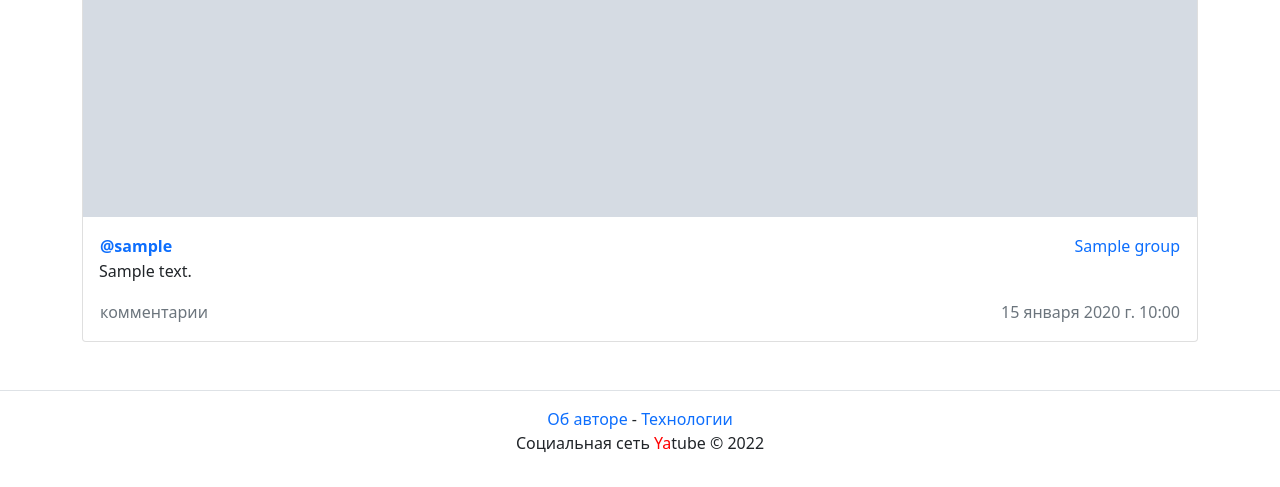
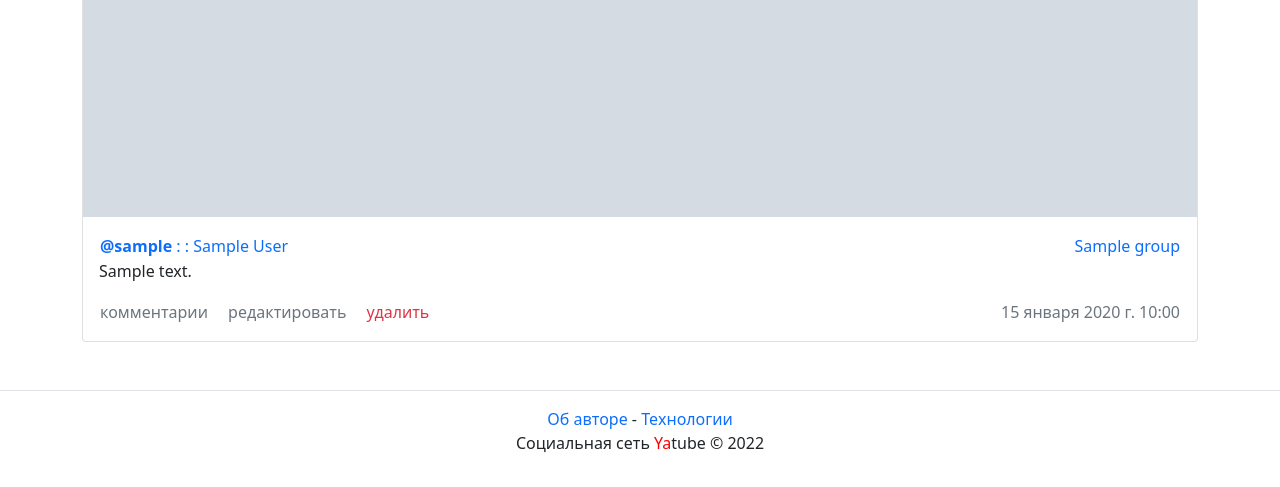
Before and after one commit to lozhkinea/yatube_blog, a Django app: page / in a window 1280 px wide. Shown: the part 798-1285 px from the top of the page. Run offline with Django 3.2, Linux system fonts and the light colour scheme; a user stored in the database is signed in; tables that the repository leaves empty hold one stand-in row (values such as "Sample post"); grey boxes marked "Sample" are stand-in pictures; parts of the project's set-up code (start-up, migrations or seed data) failed here and were passed over; some libraries are stand-ins or nearby versions.

Commit message:
удаление постов и комментариев

```diff
--- a/yatube/posts/urls.py
+++ b/yatube/posts/urls.py
@@ -34,6 +34,16 @@ urlpatterns = [
         views.profile_unfollow,
         name='profile_unfollow'
     ),
+    path(
+        'posts/<int:post_id>/delete/',
+        views.post_delete,
+        name='post_delete'
+    ),
+    path(
+        'posts/<int:comment_id>/comment/delete/',
+        views.delete_comment,
+        name='delete_comment'
+    ),
 ]
 
 if settings.DEBUG:
--- a/yatube/posts/views.py
+++ b/yatube/posts/views.py
@@ -4,7 +4,7 @@ from django.db.models import Prefetch
 from django.shortcuts import get_object_or_404, redirect, render
 
 from posts.forms import CommentForm, PostForm
-from posts.models import Follow, Group, Post, User
+from posts.models import Comment, Follow, Group, Post, User
 
 POSTS_PER_PAGE = 10
 
@@ -160,3 +160,19 @@ def profile_unfollow(request, username):
         ).select_related('author', 'user')
     ).delete()
     return redirect('posts:profile', username=username)
+
+
+@login_required
+def post_delete(request, post_id):
+    post = get_object_or_404(Post, pk=post_id)
+    if post.author == request.user:
+        post.delete()
+    return redirect('posts:index')
+
+
+@login_required
+def delete_comment(request, comment_id):
+    comment = get_object_or_404(Comment, pk=comment_id)
+    if comment.author == request.user:
+        comment.delete()
+    return redirect('posts:post_detail', post_id=comment.post.id)
--- a/yatube/templates/about/tech.html
+++ b/yatube/templates/about/tech.html
@@ -22,7 +22,9 @@
     <article class="col-12 col-md-9">
       <p>Для бэкенда использован фреймворк Django версии 2.2,
         для HTML использован фреймворк Bootstrap версии 5.1.3,
-        код написан на языке программирования Python 3.7.9</p>
+        код написан на языке программирования Python 3.7.9,
+        использовалась система контроля верисй Git,
+        проект размещён на GitHub./p>
     </article>
   </div>
 {% endblock %}
--- a/yatube/templates/posts/includes/post_list.html
+++ b/yatube/templates/posts/includes/post_list.html
@@ -8,7 +8,12 @@
     <table width="100%">
       <tr>
         <td align="left">
-          <a href="{% url 'posts:profile' post.author.username %}" class="link-primary text-decoration-none"><b>@{{ post.author.username }}</b></a>
+          <a href="{% url 'posts:profile' post.author.username %}" class="link-primary text-decoration-none">
+            <b>@{{ post.author.username }}</b>
+            {%if post.author.get_full_name %}
+              <span> : : </span>{{ post.author.get_full_name }}
+            {% endif %}
+          </a>
         </td>
         <td align="right">
           {% if not group %}
@@ -26,6 +31,16 @@
       <tr>
         <td align="left">
           <a href="{% url 'posts:post_detail' post.pk %}" class="link-secondary card-link text-decoration-none">комментарии </a>
+          {% if user.is_authenticated %}
+              {% if user.username == post.author.username %}
+                <a class="link-secondary card-link text-decoration-none" href="{% url 'posts:post_edit' post.id %}">
+                  редактировать
+                </a>
+                <a class="link-danger card-link text-decoration-none" href="{% url 'posts:post_delete' post.id %}">
+                  удалить
+                </a>
+              {% endif %}
+            {% endif %}
         </td>
         <td align="right" class="link-secondary">
           {{ post.pub_date|date:"d E Y г. H:i" }}
--- a/yatube/templates/posts/index.html
+++ b/yatube/templates/posts/index.html
@@ -1,15 +1,15 @@
 {# Шаблон главной страницы сайта #}
 
 {% extends 'base.html' %}
-{% load cache %}
+
 {% block title %}Последние обновления на сайте{% endblock %}
 {% block content %}
   {% include 'posts/includes/switcher.html' with index=True %}
-  {% cache 20 index_page %}
+
   {% for post in page_obj %}
     {% include 'posts/includes/post_list.html'%}
     {% if not forloop.last %}<br>{% endif %}
   {% endfor %}
-  {% endcache %}
+
   {% include 'posts/includes/paginator.html' %}
 {% endblock %}
--- a/yatube/templates/posts/post_detail.html
+++ b/yatube/templates/posts/post_detail.html
@@ -47,7 +47,10 @@
             {% if user.is_authenticated %}
               {% if user.username == post.author.username %}
                 <a class="link-secondary card-link text-decoration-none" href="{% url 'posts:post_edit' post.id %}">
-                  Редактировать
+                  редактировать
+                </a>
+                <a class="link-danger card-link text-decoration-none" href="{% url 'posts:post_delete' post.id %}">
+                  удалить
                 </a>
               {% endif %}
             {% endif %}
```
Also changed, not shown: yatube/templates/posts/includes/form_comment.html (+6 -1 lines), yatube/users/views.py (+10 -1 lines).
